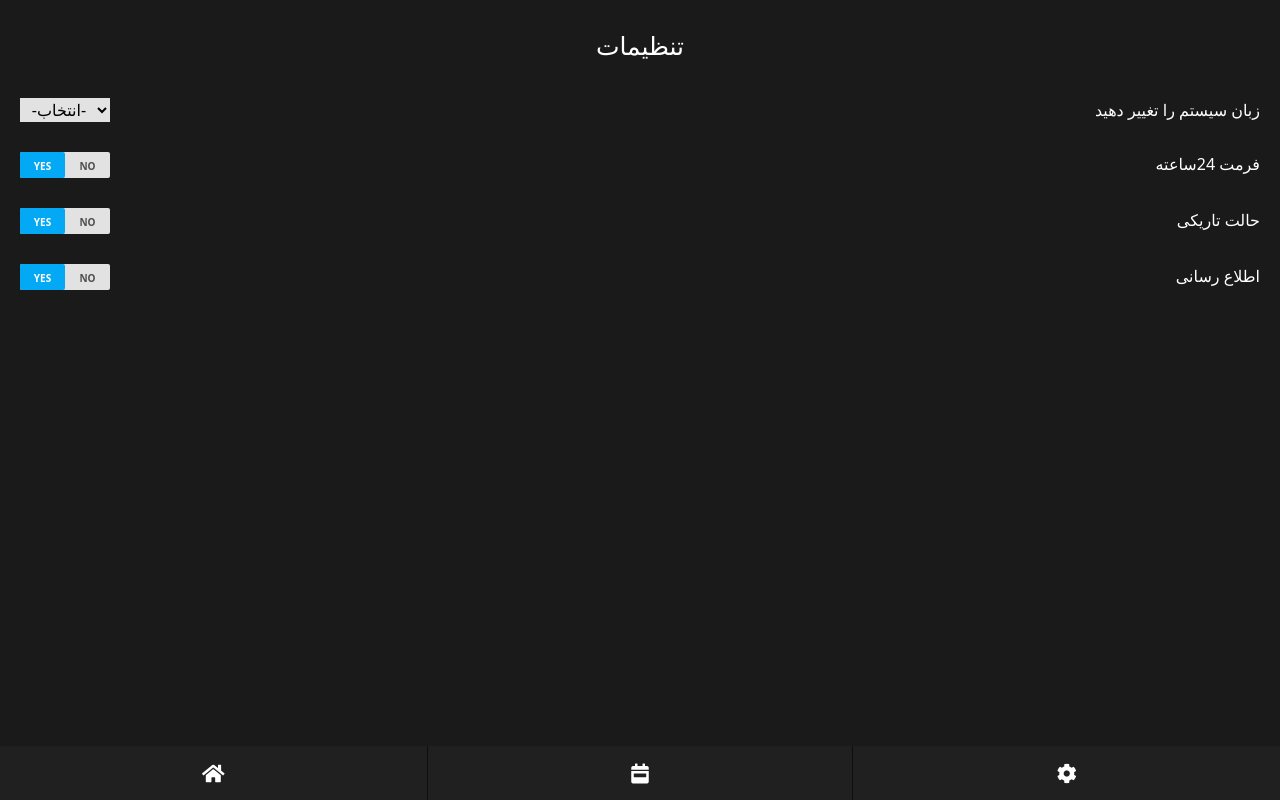
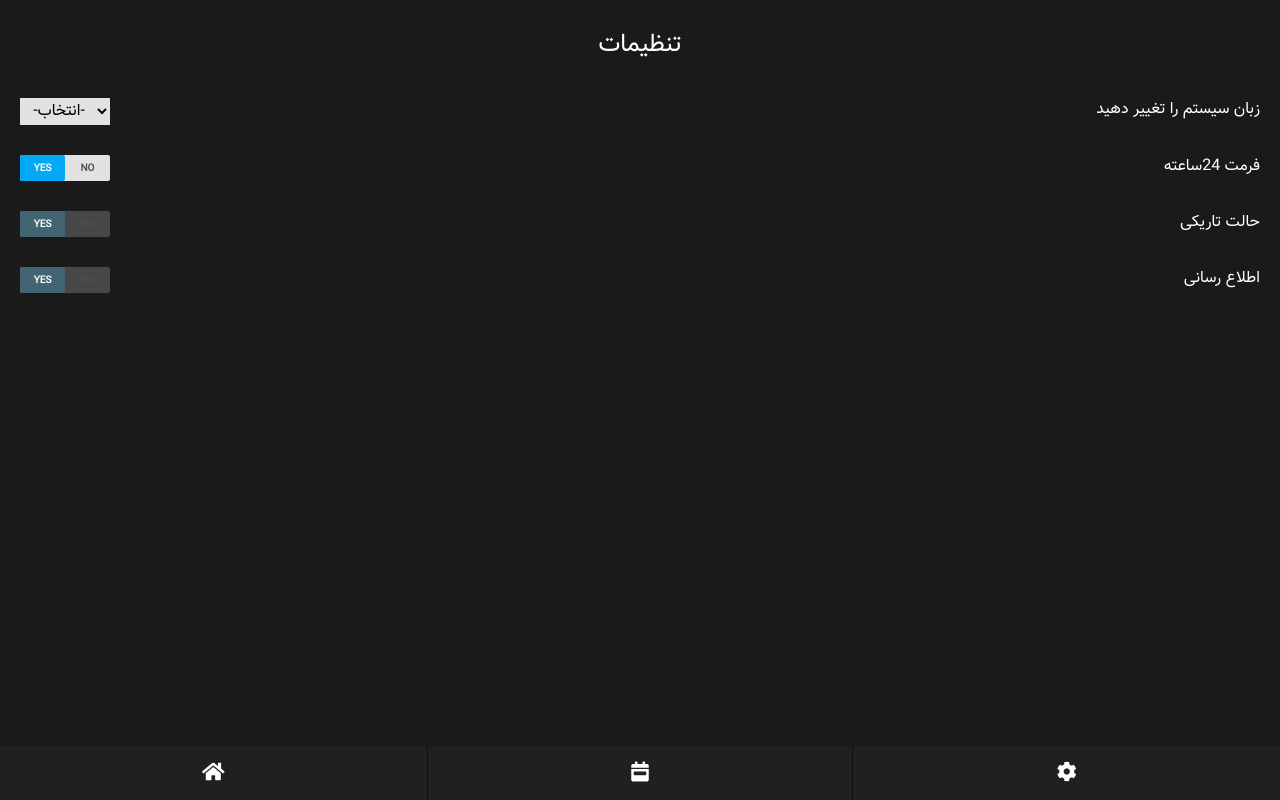
Before and after one commit to Mehdih77/Weather-App, a React (Create React App) app: page /settings in a window 1280 px wide. Built offline with nearby package versions, Linux system fonts and the light colour scheme.

Commit message:
disable className in toggle btn & add persian font Vazir

```diff
--- a/src/Context/SettingContext/SettingProvider.js
+++ b/src/Context/SettingContext/SettingProvider.js
@@ -25,11 +25,13 @@ export default function SettingProvider({ children }) {
 
   const toggleTimeFormat = useCallback(() => {
     setCheckedTimeFormat(!checkedTimeFormat)
-    // localStorage.setItem("timeFormat", JSON.stringify(!checkedTimeFormat));
+    localStorage.setItem("timeFormat", JSON.stringify(!checkedTimeFormat));
   },[checkedTimeFormat]);
 
   useEffect(() => {
     const lang = localStorage.getItem("language") === "true";
+    const timeFormat = localStorage.getItem("timeFormat") === "true";
+    setCheckedTimeFormat(timeFormat);
     setEnglishLanguage(lang);
   }, []);
 
--- a/src/Pages/Home/DisplayWeather.js
+++ b/src/Pages/Home/DisplayWeather.js
@@ -5,8 +5,7 @@ import {useSettingContext} from '../../Context/SettingContext/SettingProvider';
 
 function DisplayWeather() {
   const { oneWeather: data } = useWeatherState();
-  const { englishLanguage } = useSettingContext();
-
+  const { englishLanguage,checkedTimeFormat } = useSettingContext();
 
   const iconurl =
     "http://openweathermap.org/img/w/" +
@@ -77,7 +76,7 @@ function DisplayWeather() {
                     <span>
                       {new Date(data.sys.sunset * 1000).toLocaleTimeString(
                         "en-US",
-                        { hour12: false, hour: "2-digit", minute: "2-digit" }
+                        { hour12: checkedTimeFormat, hour: "2-digit", minute: "2-digit" }
                       )}
                     </span>
                   </td>
@@ -90,7 +89,7 @@ function DisplayWeather() {
                     <span>
                       {new Date(data.sys.sunrise * 1000).toLocaleTimeString(
                         "en-US",
-                        { hour12: false, hour: "2-digit", minute: "2-digit" }
+                        { hour12: checkedTimeFormat, hour: "2-digit", minute: "2-digit" }
                       )}
                     </span>
                   </td>
--- a/src/components/ToggleBtn/ToggleBtn.css
+++ b/src/components/ToggleBtn/ToggleBtn.css
@@ -51,3 +51,6 @@
 #button-10 .checkbox:checked + .knobs:after {
   color: #fff;
 }
+.disable {
+  background-color: rgba(83, 83, 83, 0.8);
+}
--- a/src/components/ToggleBtn/ToggleBtn.js
+++ b/src/components/ToggleBtn/ToggleBtn.js
@@ -3,9 +3,11 @@ import "./ToggleBtn.css";
 
 const ToggleBtn = ({ toggle, checkedBox, disable }) => {
   return (
-    <div className="toggle-button-cover">
-      <div className="button-cover">
-        <div className="button b2" id="button-10">
+    <div className="toggle-button-cover ">
+      <div className="button-cover ">
+        <div
+          className={disable ? "button b2 disable" : "button b2"}
+          id="button-10">
           <input
             disabled={disable}
             onChange={toggle}
@@ -14,7 +16,7 @@ const ToggleBtn = ({ toggle, checkedBox, disable }) => {
             className="checkbox"
           />
           <div className="knobs">
-            <span>YES</span>
+            <span className={disable ? "disable" : null}>YES</span>
           </div>
           <div className="layer"></div>
         </div>
--- a/src/index.css
+++ b/src/index.css
@@ -1,10 +1,18 @@
+@font-face {
+  font-family: "Vazir";
+  src: url(../src/fonts/Vazir.woff2) format("woff2"),
+    url(../src/fonts/Vazir.woff) format("woff");
+  font-style: "normal";
+  font-weight: "normal";
+}
 * {
   margin: 0;
   padding: 0;
   box-sizing: border-box;
 }
-body{
-  /* overflow: hidden; */
+body {
+  font-family: "Vazir", "Gill Sans", "Gill Sans MT", Calibri, "Trebuchet MS",
+    sans-serif;
 }
 button {
   border: none;
```
Also changed, not shown: src/fonts/Vazir.woff (added), src/fonts/Vazir.woff2 (added).
